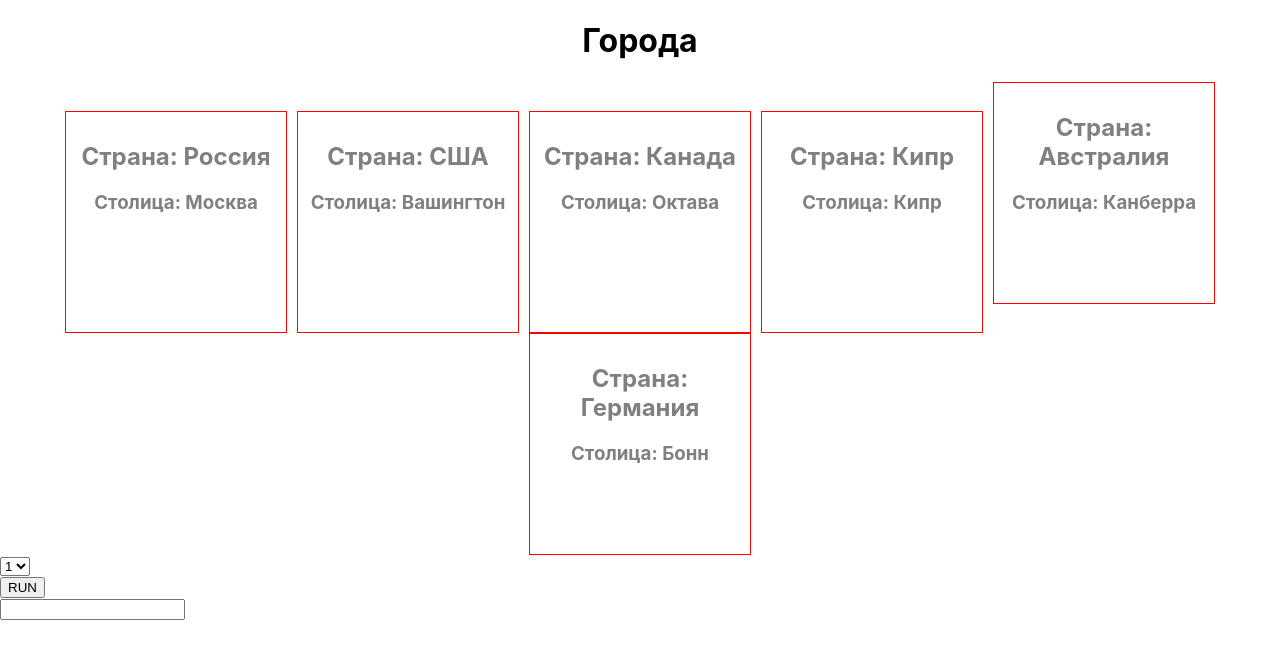
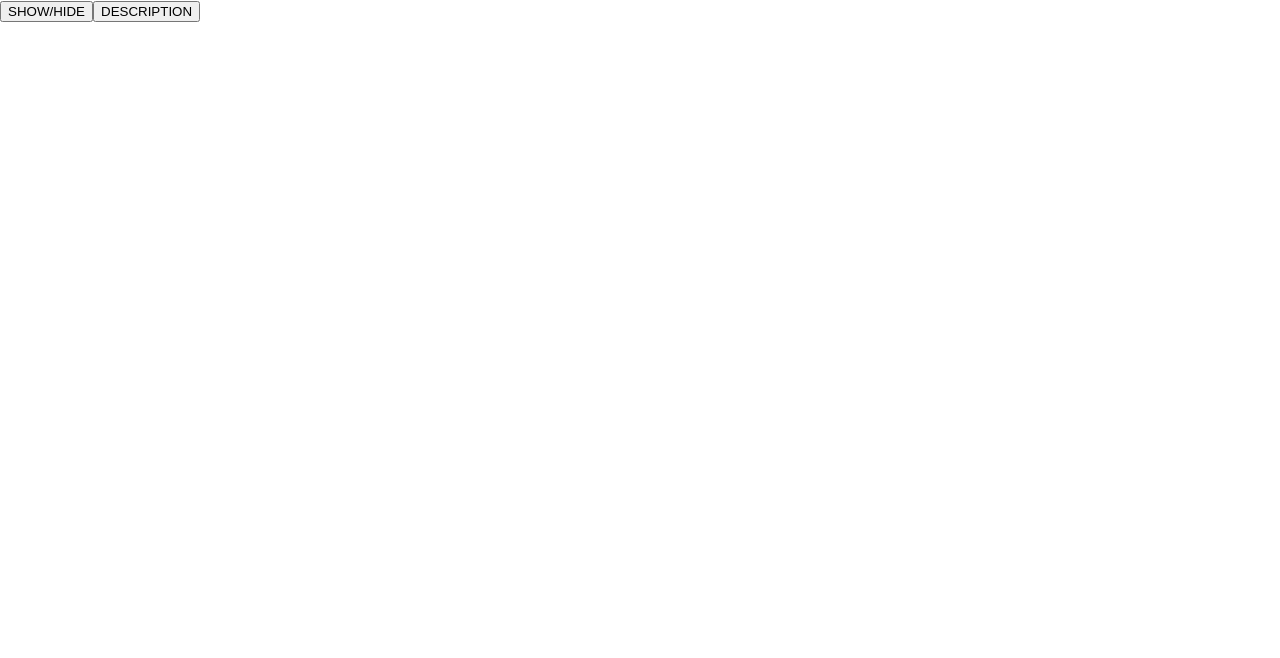
Before and after one commit to sendhello/first-react-app, a React (Create React App) app: page / in a window 1280 px wide. Shown: the top 658 px of the page. Built offline with nearby package versions, Linux system fonts and the light colour scheme.

Commit message:
Условия и тернарная операция

```diff
--- a/src/App.js
+++ b/src/App.js
@@ -15,7 +15,9 @@ class App extends React.Component {
                 {name: 'Германия', capital: 'Бонн'}
             ],
             title: 'Города',
-            number: ''
+            number: '',
+            showCards: false,
+            showDescription: false
         }
     }
 
@@ -36,26 +38,31 @@ class App extends React.Component {
         this.setState({title})
     }
 
+    showDescriptionHandler = () => {
+        this.setState({showDescription: !this.state.showDescription})
+    }
+
+    showCardsHandler = () => {
+        this.setState({showCards: !this.state.showCards})
+    }
+
     render() {
         console.log(this.state)
         let countries = this.state.countries
         return (
             <div>
-                <div className="App" style={{display: 'block'}}>
-                    <h1>{this.state.title}</h1>
-                    {countries.map((item, index) => {
-                        return <Country name={item.name} capital={item.capital} click={this.onClickHandler} key={index}/>  // нужно передавать уникальный key
-                    })}
-                </div>
-                <div>
-                    <select onChange={this.optionHandler}>
-                        <option>1</option>
-                        <option>2</option>
-                        <option>3</option>
-                    </select>
-                </div>
-                <div><button onClick={() => this.onClickHandler('onClick')}>RUN</button></div>
-                <input type='text' onChange={this.inputHandler} />
+                {this.state.showCards ?
+                    <div className="App" style={{display: 'block'}}>
+                        <h1>{this.state.title}</h1>
+                        {countries.map((item, index) => {
+                            return <Country name={item.name} capital={item.capital} click={this.onClickHandler}
+                                            key={index} showDescr={this.state.showDescription}/>  // нужно передавать уникальный key
+                        })}
+                    </div>
+                    : null
+                }
+                <button onClick={this.showCardsHandler}>SHOW/HIDE</button>
+                <button onClick={this.showDescriptionHandler}>DESCRIPTION</button>
             </div>
         )
     }
--- a/src/components/Country.js
+++ b/src/components/Country.js
@@ -1,6 +1,6 @@
 import React from "react";
 
-export const Country = ({name, capital, click}) => {
+export const Country = ({name, capital, click, showDescr}) => {
     const style = {
         textAlign: 'center',
         width: '200px',
@@ -13,6 +13,16 @@ export const Country = ({name, capital, click}) => {
         margin: '0 5px'
     }
 
+    if (showDescr) {
+        return (
+            <div style={style}>
+                <h2 onClick={() => click(name)}>Страна: {name}</h2>
+                <h3>Столица: {capital}</h3>
+                <h3>Описание:</h3>
+                <p>Тескт описания</p>
+            </div>
+        )
+    } else {
         return (
             <div style={style}>
                 <h2 onClick={() => click(name)}>Страна: {name}</h2>
@@ -20,3 +30,4 @@ export const Country = ({name, capital, click}) => {
             </div>
         )
     }
+}
```
Lines whose indentation alone changed are shown as unchanged.
